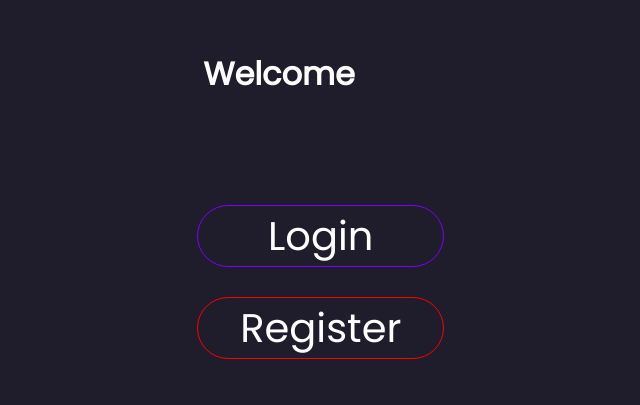
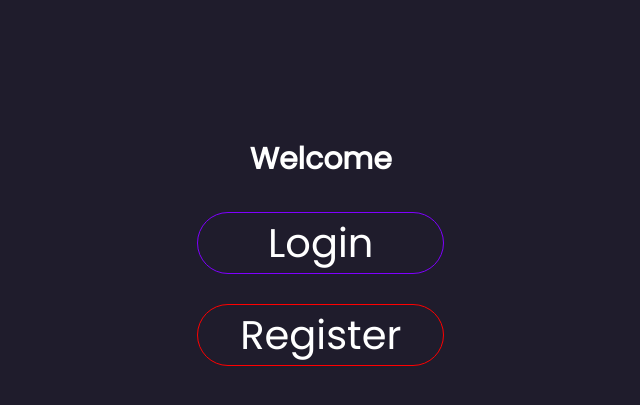
Before and after one commit to tylergeorges/socialmedia-fullstack, a React (Create React App) app: page / in a window 1280 px wide. Shown: the part 121-526 px from the top of the page, without its empty margins (361-1001 px from the left). Built offline with nearby package versions, Linux system fonts and the light colour scheme.

Commit message:
updatedwelcomepage

```diff
--- a/src/App.css
+++ b/src/App.css
@@ -73,50 +73,56 @@ body{
   border-radius: 5px;
 } */
 .welcomePage{
-  min-height: 100vh;
+  min-height: 90vh;
+  display: flex;
   position: relative;
   text-align: center;
-  display: flex;
   align-items: center;
   justify-items: center;
   justify-content: center;
 }
 .weltxtcon{
+  display: flex;
   border-radius: 20px;
   position: relative;
-  bottom: 50;
-  display: flex;
+  /* bottom: 50; */
   text-align: center;
   flex-wrap: wrap;
   align-items: center;
-  width: 500px;
   justify-content: center;
-  height: 500px;
 }
 .welcomelinks{
-    position: absolute;
+    position: relative;
     display: flex;
     flex-wrap: wrap;
     flex-direction: column;
     align-items: center;
     justify-content: center;
     justify-items: center;
+    height: 100%;
+    width: 100%;
 }
-/* .formHeaderCon{
-  position: absolute;
+.formHeaderCon{
+  position: relative;
   display: flex;
   width: 100%;
   margin-bottom: 50%;
-} */
+  text-align: center;
+justify-content: center;
+justify-items: center;
+align-items: center;
+}
 #accountheader{
-  position: absolute;
+  position: relative;
   display: flex;
   align-items: center;
   justify-content: center;
-  top: 0;
+  justify-items: center;
+  /* top: 0; */
+  /* right: 0; */
+  /* left: 0; */
   text-align: center;
-  right: 0;
-  left: 0;
+  font-size: 30px;
 }
 #tologin{
   color: white;
@@ -159,6 +165,7 @@ body{
   transition: 0.1s ease-in;
   transform: translateY(-20px);
 }
+
 .arrow-down-register {
   position: absolute;
   width: 0;
@@ -177,8 +184,6 @@ body{
 }
 #tologin:hover{
   background-color: var(---button-color);
-  /* border-left: 0 solid var(---button-color); */
-  /* border-top-left-radius: 0%; */
 }
 #tologin:hover .arrow-down-login{
   visibility: visible;
--- a/src/pages/Welcome.js
+++ b/src/pages/Welcome.js
@@ -6,11 +6,12 @@ const Welcome = (props) =>{
         <div className="welcomePage">
         <div className="weltxtcon">
 
+
+            <nav className="welcomelinks">
+
             <div className="formheadercon">
                 <h1 id="accountheader">Welcome</h1>
             </div>
-
-            <nav className="welcomelinks">
 
             <NavLink to="login" id="tologin">Login
             <div className="arrow-down-login"/>
```
